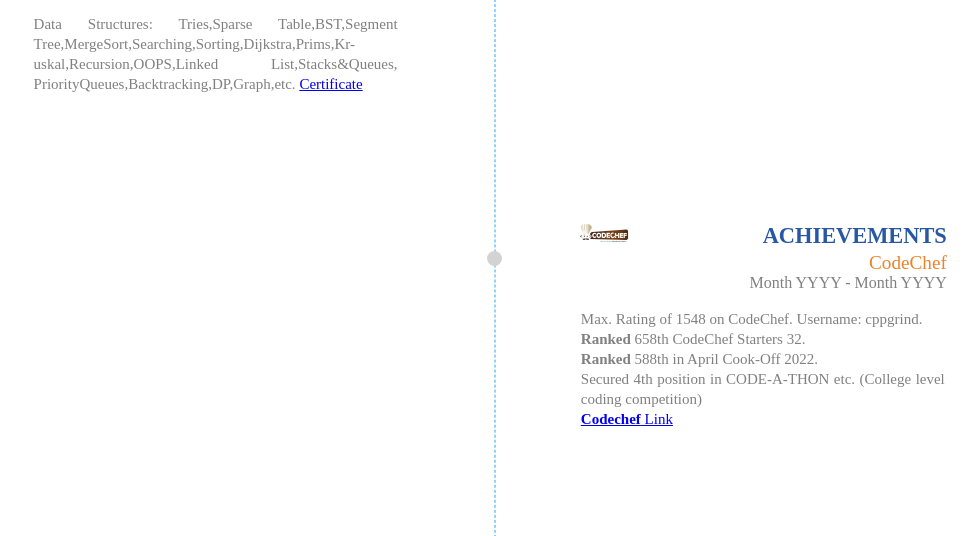
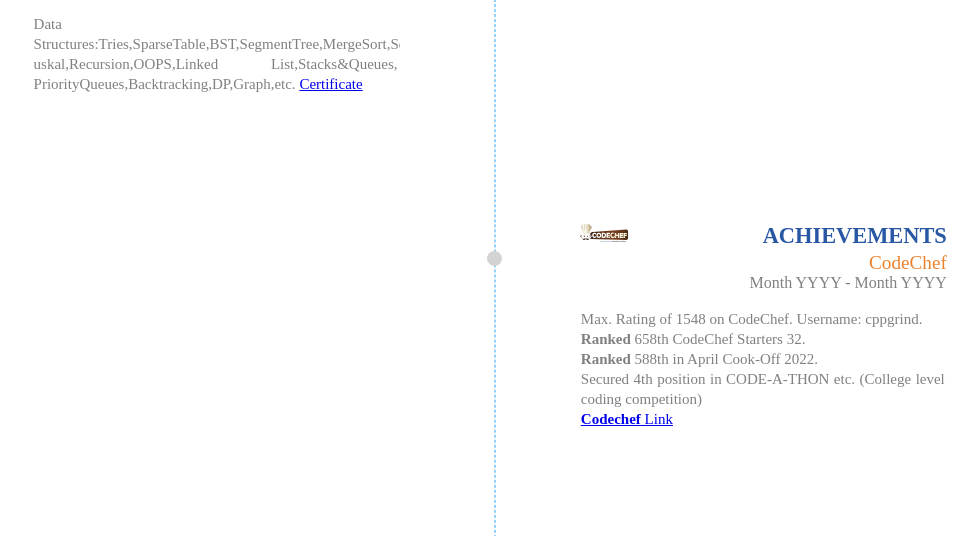
Before and after one commit to VIRAJcHOPADE/VIRAJ-PORTFOLIO, a plain HTML site: page index.html in a window 1280 px wide. Shown: the part 1451-1987 px from the top of the page, without its empty margins (194-1172 px from the left). Drawn offline with Linux system fonts and the light colour scheme.

Commit message:
Update index.html

```diff
--- a/index.html
+++ b/index.html
@@ -153,7 +153,7 @@
                     <h4 class="experience-company-name"> Coding Ninjas </h4>
                     <h5 class="experience-duration m0"> November 2021 - February 2022 </h5>
 
-                    <p class="experience-description text-justify"> Data Structures:  Tries&comma;Sparse Table&comma;BST&comma;Segment Tree&comma;MergeSort&comma;Searching&comma;Sorting&comma;Dijkstra&comma;Prims&comma;Kr-
+                    <p class="experience-description text-justify"> Data Structures:Tries&comma;SparseTable&comma;BST&comma;SegmentTree&comma;MergeSort&comma;Searching&comma;Sorting&comma;Dijkstra&comma;Prims&comma;Kr-
                         uskal&comma;Recursion&comma;OOPS&comma;Linked&nbsp;List&comma;Stacks&amp;Queues&comma;
                         PriorityQueues&comma;Backtracking&comma;DP&comma;Graph&comma;etc.
                          <a href="https://files.codingninjas.in/certificate1888609a637e15ae76bca36ae4c20ae6b0c15fb.pdf" target="_blank">Certificate</a>
```
